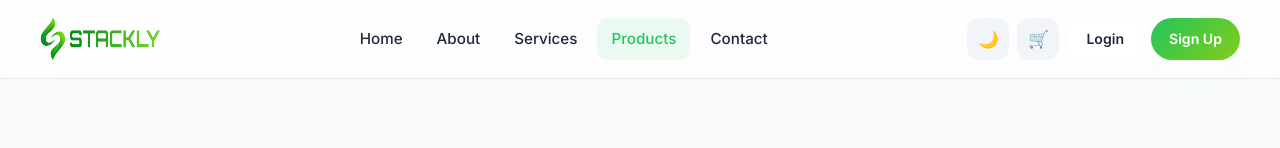
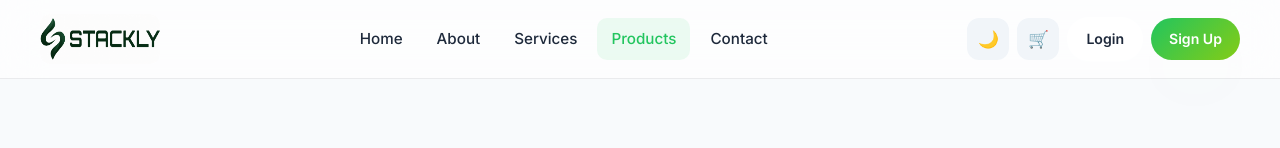
Before and after one commit to Sairam-hh/online-grocery-store, a plain HTML site: page products.html in a window 1280 px wide. Shown: the top 148 px of the page. Drawn offline with Linux system fonts and the light colour scheme.

Commit message:
logo color change

```diff
--- a/products.html
+++ b/products.html
@@ -216,7 +216,7 @@ html.dark .prod-img{background:linear-gradient(135deg,#14532d,#365314)}
 <nav class="nav"><div class="nav-inner">
   <!-- <a href="index.html" class="logo"><span class="logo-mark">🥬</span><span class="grad-text">Stackly</span></a> -->
    <a class="nav-logo" href="index.html">
-    <img src="./assests/stackly-green-color-logo.webp" alt="grocery store Logo" class="logo-img">
+    <img src="./assests/stackly-darkGreen-logo.png" alt="grocery store Logo" class="logo-img">
   </a>
   <div class="nav-links"><a href="index.html" class="">Home</a><a href="about.html" class="">About</a><a href="services.html" class="">Services</a><a href="products.html" class="active">Products</a><a href="contact.html" class="">Contact</a></div>
   <div class="nav-actions">
```
